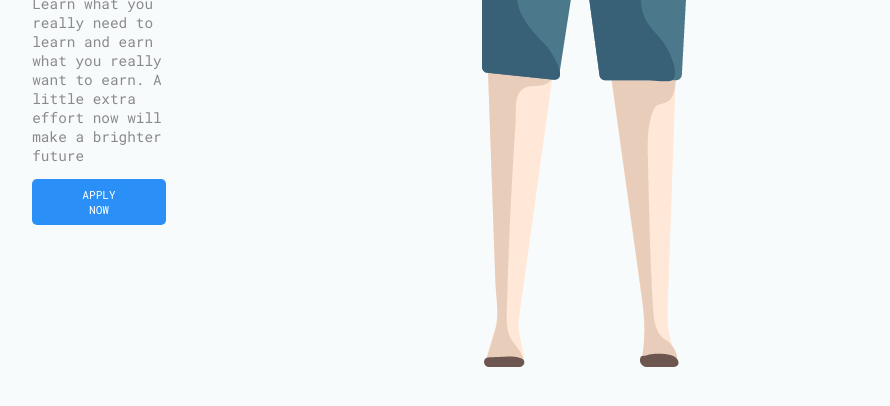
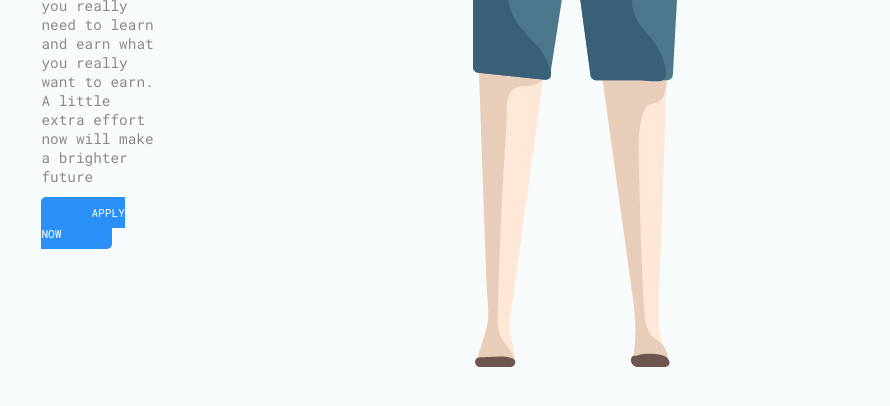
Before and after one commit to mentodev/mentodev.github.io, a website built with Parcel: page src/index.html in a window 1280 px wide. Shown: the part 596-1002 px from the top of the page, without its empty margins (141-1031 px from the left). Built offline with nearby package versions, Linux system fonts and the light colour scheme.

Commit message:
subtle cleanup

```diff
--- a/src/index.css
+++ b/src/index.css
@@ -76,6 +76,8 @@ header > h4 {
   font-family: "Roboto Mono";
   border-radius: 5px;
   font-size: 0.7rem;
+  cursor:pointer;
+  text-decoration: none;
 }
 
 .banner-image {
--- a/src/index.html
+++ b/src/index.html
@@ -23,7 +23,7 @@
               Learn what you really need to learn and earn what you really want
               to earn. A little extra effort now will make a brighter future
             </p>
-            <button class="signup">APPLY NOW</button>
+            <a class="signup" target="_blank" href="https://adamshamsudeen.typeform.com/to/JhdCBT">APPLY NOW</a>
           </div>
           <img class="banner-image" src="images/map.png" alt="map" />
         </div>
@@ -89,7 +89,7 @@
     <footer>
       <!-- <div class="copyright">Some kind of rights stuff</div> -->
       <div class="links">
-        <a href="github">Github</a> <a href="twitter">Twitter</a>
+        <a href="https://github.com/mentodev">Github</a> <a href="twitter">Twitter</a>
         <a href="chat">Chat</a>
       </div>
     </footer>
--- a/src/index.js
+++ b/src/index.js
@@ -1 +1 @@
-console.log("Bam!")
+console.log("Hi there, glad to see you here!")
```
